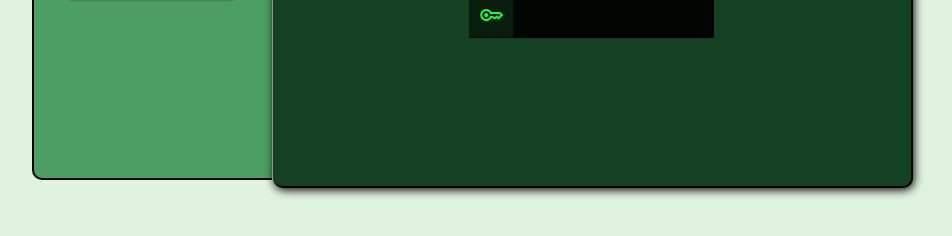
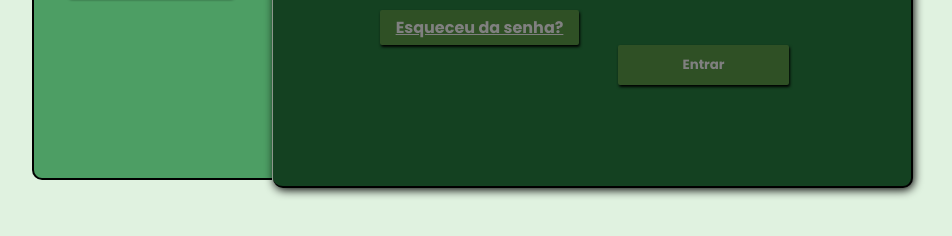
Before and after one commit to WozeZera/tela_login, a plain HTML site: page index.html in a window 1280 px wide. Shown: the part 452-688 px from the top of the page, without its empty margins (168-1120 px from the left). Drawn offline with nearby package versions, Linux system fonts and the light colour scheme.

Commit message:
and finally make the buttons and Terminating this project

```diff
--- a/index.html
+++ b/index.html
@@ -33,7 +33,8 @@
 					</span>
 				<input type="password" class="input-password">
 			</div>
-
+					<a href="#">Esqueceu da senha?</a>
+					<button type='reset'>Entrar</button>
 			</form>
 	</div>
 
--- a/style.css
+++ b/style.css
@@ -63,6 +63,7 @@ body{
 	border-bottom-right-radius:6px;
 	outline:none;
 	font-size:18px;
+	align-content:center;
 	border:none;
 	padding-bottom:2px;
 	color:white;
@@ -100,7 +101,7 @@ form > div > span{
 .box-green:hover{
 	transition:0.3s;
 	border-radius:5px;
-	border:2px solid black;
+
 	background-color:rgb(30, 175, 71);
 }
 
@@ -120,7 +121,6 @@ form > div > span{
 }
 
 .box-green > a:hover{
-	transform:scale(1.1);
 	transition:0.3s;
 	cursor:pointer;
 	color:white;
@@ -136,3 +136,48 @@ form > div > span{
 	font-weight: bolder;
 
 }
+
+.form > form > a {
+	padding:0.3rem 1rem;
+	align-self:center;
+	border:none;
+	color:grey;
+	font-weight:bolder;
+	transition:0.3s;
+	cursor:pointer;
+	border-radius:2px;
+	box-shadow:1px 2px 3px black;
+	background-color:rgb(47, 80, 37);
+	margin-right:14rem;
+	margin-top:1.2rem;
+}
+
+.form > form > a:hover{
+	background-color:rgb(88, 148, 70);
+	color:white;
+	transition:0.3s;
+	box-shadow:2px 3px 5px black;
+	transform:translate(2px,-5px)
+}
+
+.form > form > button {
+	padding:10px 4rem;
+	align-self:center;
+	margin-left:14rem;
+	border:none;
+	color:grey;
+	font-weight:bolder;
+	transition:0.3s;
+	cursor:pointer;
+	border-radius:2px;
+	box-shadow:1px 2px 3px black;
+	background-color:rgb(47, 80, 37);
+}
+
+.form > form > button:hover{
+	background-color:rgb(88, 148, 70);
+	color:white;
+	transition:0.3s;
+	box-shadow:2px 3px 5px black;
+	transform:translate(2px,-5px)
+}
```
